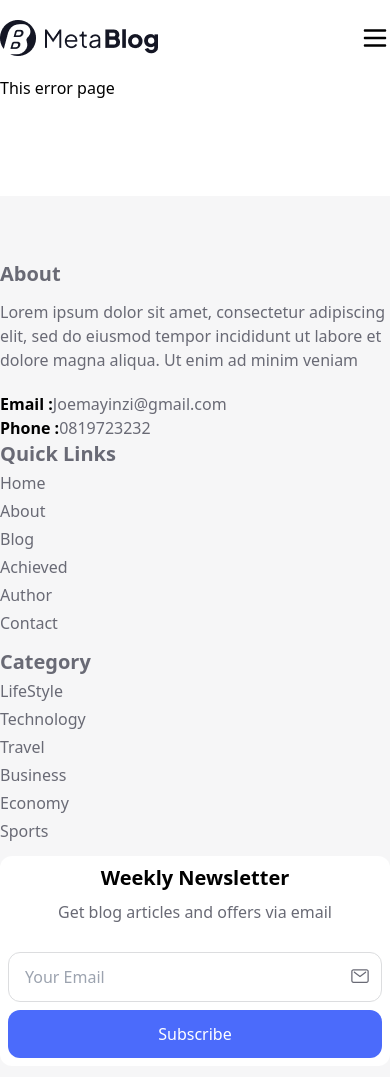
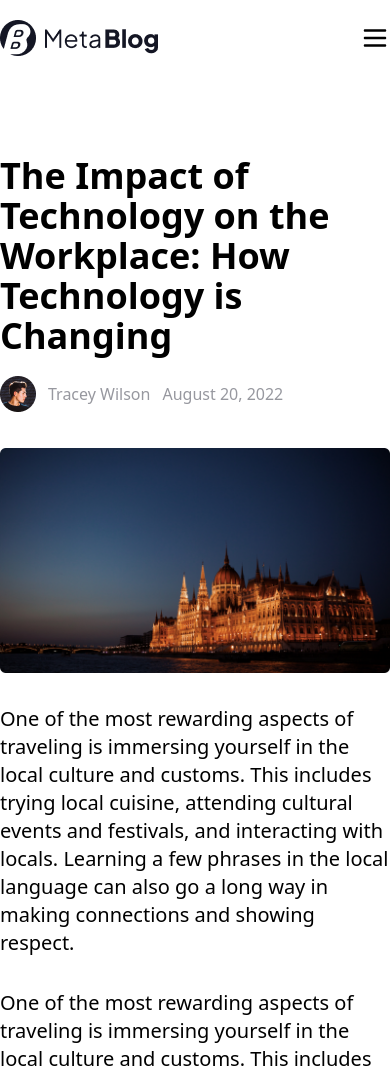
Before and after one commit to JoeMayinzi/Meta-Blog, a React (Create React App) app: page /singlePost in a window 390 px wide. Shown: the top 1077 px of the page. Built offline with nearby package versions, Linux system fonts and the light colour scheme.

Commit message:
create the singlepost page

```diff
--- a/src/App.jsx
+++ b/src/App.jsx
@@ -8,6 +8,7 @@ const BlogListing = lazy(() => import("./components/pages/blog/BlogListing"));
 const Author = lazy(() => import("./components/pages/blog/Author"));
 const Contact = lazy(() => import("./components/pages/contact/Contact"));
 const ErrorPage = lazy(() => import("./components/pages/ErrorPage/ErrorPage"));
+const SinglePost = lazy(() => import("./components/pages/blog/SinglePost"));
 
 function App() {
   return (
@@ -20,6 +21,7 @@ function App() {
             <Route path="/bloglist" element={<BlogListing />} />
             <Route path="/author" element={<Author />} />
             <Route path="/contact" element={<Contact />} />
+            <Route path="/singlePost" element={<SinglePost />} />
             <Route path="*" element={<ErrorPage />} />
           </Routes>
         </Suspense>
--- a/src/components/layouts/Header.jsx
+++ b/src/components/layouts/Header.jsx
@@ -11,7 +11,7 @@ const Header = () => {
         </div>
         <ul className="hidden lg:flex gap-[40px] ">
           <li>
-            <Link className="text-[#3B3C4A]" to="#">
+            <Link className="text-[#3B3C4A]" to="/">
               Home
             </Link>
           </li>
--- a/src/components/pages/blog/SinglePost.jsx
+++ b/src/components/pages/blog/SinglePost.jsx
@@ -1,7 +1,69 @@
 import React from "react";
+import AuthorPic from "../../../assets/img/Image.png";
+import SingleBlogImg from "../../../assets/img/singleblog.png";
 
 const SinglePost = () => {
-  return <div>This single post</div>;
+  return (
+    <section>
+      <div className="container mx-auto mt-20 w-full md:w-[804px] ">
+        <h2 className=" text-4xl font-semibold mt-5 mb-5">
+          The Impact of Technology on the Workplace: How Technology is Changing
+        </h2>
+        <div className="flex items-center gap-3 mb-9">
+          <img src={AuthorPic} alt="" />
+          <span className=" font-medium text-[#97989F] ">Tracey Wilson</span>
+          <span className=" font-medium text-[#97989F] ">August 20, 2022</span>
+        </div>
+        <img
+          src={SingleBlogImg}
+          className="w-full mb-8"
+          alt="single blog img"
+        />
+        <p className=" mb-8 text-xl">
+          One of the most rewarding aspects of traveling is immersing yourself
+          in the local culture and customs. This includes trying local cuisine,
+          attending cultural events and festivals, and interacting with locals.
+          Learning a few phrases in the local language can also go a long way in
+          making connections and showing respect.
+        </p>
+        <p className=" mb-8 text-xl">
+          One of the most rewarding aspects of traveling is immersing yourself
+          in the local culture and customs. This includes trying local cuisine,
+          attending cultural events and festivals, and interacting with locals.
+          Learning a few phrases in the local language can also go a long way in
+          making connections and showing respect.
+        </p>
+        <p className=" mb-8 text-xl">
+          One of the most rewarding aspects of traveling is immersing yourself
+          in the local culture and customs. This includes trying local cuisine,
+          attending cultural events and festivals, and interacting with locals.
+          Learning a few phrases in the local language can also go a long way in
+          making connections and showing respect.
+        </p>
+        <p className=" mb-8 text-xl">
+          One of the most rewarding aspects of traveling is immersing yourself
+          in the local culture and customs. This includes trying local cuisine,
+          attending cultural events and festivals, and interacting with locals.
+          Learn ing a few phrases in the local language can also go a long way
+          in making connections and showing respect.
+        </p>
+        <p className=" mb-8 text-xl">
+          One of the most rewarding aspects of traveling is immersing yourself
+          in the local culture and customs. This includes trying local cuisine,
+          attending cultural events and festivals, and interacting with locals.
+          Learning a few phrases in the local language can also go a long way in
+          making connections and showing respect.
+        </p>
+        <p className=" mb-8 text-xl">
+          One of the most rewarding aspects of traveling is immersing yourself
+          in the local culture and customs. This includes trying local cuisine,
+          attending cultural events and festivals, and interacting with locals.
+          Learning a few phrases in the local language can also go a long way in
+          making connections and showing respect.
+        </p>
+      </div>
+    </section>
+  );
 };
 
 export default SinglePost;
--- a/src/components/pages/homepage/Home.jsx
+++ b/src/components/pages/homepage/Home.jsx
@@ -9,9 +9,7 @@ import Articles from "../../articles/Articles";
 import Loader from "../../loader/Loader";
 
 const Home = () => {
-  const [posts, isLoading, error] = useGetPosts(BASE_URL);
-
-  console.log(posts);
+  const [posts] = useGetPosts(BASE_URL);
 
   return (
     <>
```
Also changed, not shown: src/assets/img/singleblog.png (added).
